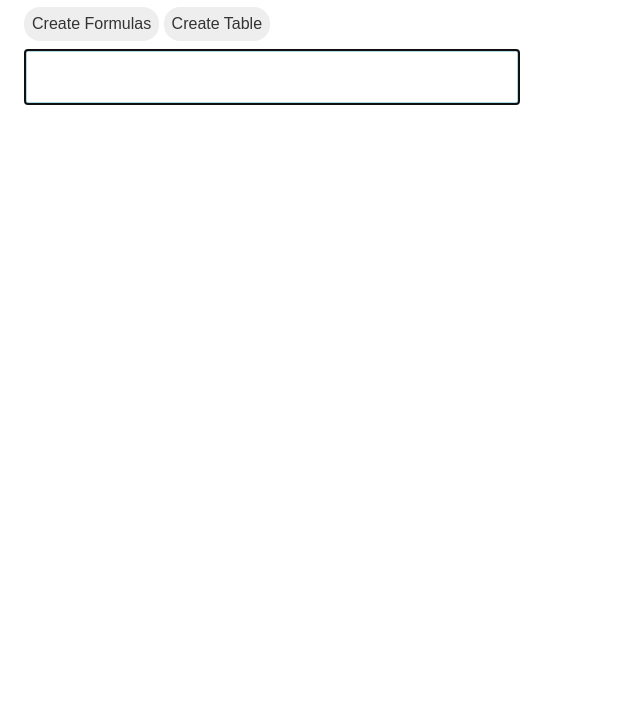
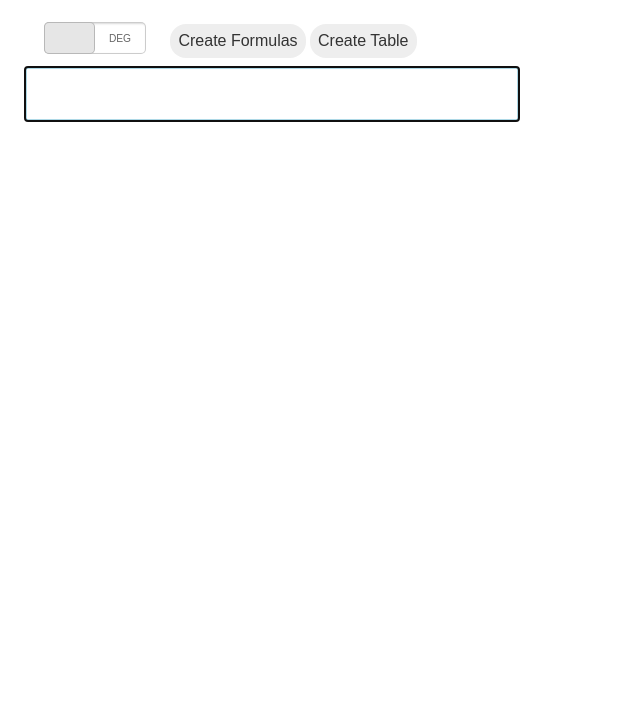
Before and after one commit to AlienKevin/Neat, a plain HTML site: page index.html in a window 1280 px wide. Shown: the part 73-800 px from the top of the page, without its empty margins (0-640 px from the left). Drawn offline with nearby package versions, Linux system fonts and the light colour scheme; a web font is replaced by a local one.

Commit message:
Add degrees/radians toggle button in html and css

```diff
--- a/index.html
+++ b/index.html
@@ -26,6 +26,11 @@
 
 <body>
   <h1><a href="https://github.com/AlienKevin/Neat">Neat</a></h1>
+  <div class="toggle" role="button" tabindex="0" aria-label="Degrees selected. Press Enter to switch to Radians." ontap="">
+    <div class="toggle-option">rad</div>
+    <div class="toggle-option">deg</div>
+    <div class="toggle-cover" style="background:#e6e6e6"></div>
+  </div>
   <button id="createFormulaBtn">Create Formulas</button>
   <button id="createTableBtn">Create Table</button>
   <div id="dataTable"></div>
--- a/js/script.js
+++ b/js/script.js
@@ -23,19 +23,19 @@ const span = document.getElementsByClassName("close")[0];
 
 // When the user clicks the button, open the modal
 btn.onclick = function() {
-    modal.style.display = "block";
+  modal.style.display = "block";
 }
 
 // When the user clicks on <span> (x), close the modal
 span.onclick = function() {
-    modal.style.display = "none";
+  modal.style.display = "none";
 }
 
 // When the user clicks anywhere outside of the modal, close it
 window.onclick = function(event) {
-    if (event.target == modal) {
-        modal.style.display = "none";
-    }
+  if (event.target == modal) {
+    modal.style.display = "none";
+  }
 }
 
 //listen for keyboard events in the input box and update result display in output box
@@ -49,7 +49,7 @@ mathField.addEventListener("keyup", function(event) {
   const currentInputNumber = Number(inputId.substring(inputId.length - 1)); //retrieve the last character
   const output = mathField.querySelectorAll("span.output")[currentInputNumber];
   //if key pressed is BACKSPACE and current input box is empty, return immediately
-  if (event.keyCode === 8 && currentInput.value === ""){
+  if (event.keyCode === 8 && currentInput.value === "") {
     output.innerHTML = "";
     return;
   }
@@ -108,22 +108,22 @@ mathField.addEventListener("keydown", function(event) {
       currentInput.remove();
       const currentOutput = mathField.querySelector("#output-" + (currentInputNumber));
       currentOutput.remove();
-      if (currentInputNumber + 1 < inputNumber){
+      if (currentInputNumber + 1 < inputNumber) {
         const nextInput = mathField.querySelector("#input-" + (currentInputNumber + 1));
         nextInput.focus();
-      } else{
-        const previousInput = mathField.querySelector("#input-" + (currentInputNumber-1));
+      } else {
+        const previousInput = mathField.querySelector("#input-" + (currentInputNumber - 1));
         previousInput.focus();
       }
       //reassign id for all subsequent input and output boxes
-      for (let i = currentInputNumber + 1; i < inputNumber; i++){
+      for (let i = currentInputNumber + 1; i < inputNumber; i++) {
         const input = mathField.querySelector("#input-" + i);
-        input.setAttribute("id", "input-" + (i-1));
+        input.setAttribute("id", "input-" + (i - 1));
         const output = mathField.querySelector("#output-" + i);
-        output.setAttribute("id", "output-" + (i-1));
+        output.setAttribute("id", "output-" + (i - 1));
       }
       //decrement total input number
-      inputNumber --;
+      inputNumber--;
     }
   }
 });
@@ -159,6 +159,7 @@ let moveCaretToEnd = function(input) {
 }
 //evaluate expression inside an input box
 let evalExpr = function(input) {
+  let tempVars = deleteVars();
   const expr = input.value;
   console.log("expr: " + expr);
   let result;
@@ -180,7 +181,18 @@ let evalExpr = function(input) {
     result = result.replace(/,/g, ",<br>");
   }
   console.log("result: " + result);
+
   return result;
+}
+let deleteVars = function() {
+  let vars = nerdamer.getVars();
+  let tempVars = {};
+  for (let varName in vars) {
+    console.log("var: " + varName);
+    tempVars[varName] = vars[varName];
+  }
+  nerdamer.clearVars();
+  return tempVars;
 }
 let removeImagineryResults = function(result) {
   if (result instanceof Array) { // result is an array of Symbols
@@ -309,3 +321,38 @@ let findMatchingParen = function(string, start) {
   }
   return -1;
 }
+
+// source: https://stackoverflow.com/questions/728360/how-do-i-correctly-clone-a-javascript-object
+function clone(obj) {
+  var copy;
+
+  // Handle the 3 simple types, and null or undefined
+  if (null == obj || "object" != typeof obj) return obj;
+
+  // Handle Date
+  if (obj instanceof Date) {
+    copy = new Date();
+    copy.setTime(obj.getTime());
+    return copy;
+  }
+
+  // Handle Array
+  if (obj instanceof Array) {
+    copy = [];
+    for (var i = 0, len = obj.length; i < len; i++) {
+      copy[i] = clone(obj[i]);
+    }
+    return copy;
+  }
+
+  // Handle Object
+  if (obj instanceof Object) {
+    copy = {};
+    for (var attr in obj) {
+      if (obj.hasOwnProperty(attr)) copy[attr] = clone(obj[attr]);
+    }
+    return copy;
+  }
+
+  throw new Error("Unable to copy obj! Its type isn't supported.");
+}
--- a/style.css
+++ b/style.css
@@ -1,19 +1,23 @@
-body{
+body {
   font-family: Arial, sans-serif;
   margin-left: 1.5em;
 }
-h1{
+
+h1 {
   color: #bbb;
   font-family: "SymbolaRegular", "Times New Roman", serif;
 }
-a{
+
+a {
   color: inherit;
   text-decoration: none;
 }
-a:hover{
+
+a:hover {
   color: #777;
 }
-button{
+
+button {
   color: #333;
   background: #eee;
   /* border: 2px solid #000; */
@@ -23,62 +27,138 @@ button{
   padding: .5em;
   transition-duration: .4s;
 }
-button:hover{
-  box-shadow: 0 5px 5px 0 rgba(0,0,0,0.24), 0 7px 20px 0 rgba(0,0,0,0.19)
+
+button:hover {
+  box-shadow: 0 5px 5px 0 rgba(0, 0, 0, 0.24), 0 7px 20px 0 rgba(0, 0, 0, 0.19)
 }
-button:focus{
+
+button:focus {
   outline: 0;
 }
-div#dataTable input.tableCell{
+
+.toggle {
+  display: inline-block;
+  -webkit-box-flex: 1;
+  -moz-box-flex: 1;
+  -o-box-flex: 1;
+  -ms-box-flex: 1;
+  box-flex: 1;
+  -webkit-flex-grow: 1;
+  flex-grow: 1;
+  line-height: 24px;
+  height: 30px;
+  margin-top: 7px;
+  cursor: pointer;
+  color: rgba(0, 0, 0, 0.6);
+  font-size: 80%;
+  text-transform: uppercase;
+  background: #fff;
+  border: 1px solid rgba(0, 0, 0, 0.2);
+  border-radius: 5px;
+  width: 100px;
+  min-width: 50px;
+  margin-left: 20px;
+  margin-right: 20px;
+  position: relative;
+  top: 8px;
+  -webkit-box-shadow: inset 1px 1px 2px rgba(0, 0, 0, 0.15);
+  box-shadow: inset 1px 1px 2px rgba(0, 0, 0, 0.15);
+}
+
+.toggle-option {
+  float: left;
+  text-align: center;
+  display: inline-block;
+  width: 50%;
+  font-size: 80%;
+  padding-top: 4px;
+  padding-bottom: 4px;
+}
+
+.toggle .toggle-cover {
+  -webkit-transform: translate(-100%, 0);
+  transform: translate(-100%, 0);
+}
+
+.toggle-cover {
+  position: absolute;
+  top: -1px;
+  right: -1px;
+  bottom: -1px;
+  left: 50%;
+  border-radius: 5px;
+  border: 1px solid rgba(0, 0, 0, 0.2);
+  -webkit-transition: -webkit-transform .2s;
+  transition: transform .2s;
+}
+
+div#dataTable input.tableCell {
   font-family: "SymbolaRegular", "Times New Roman", serif;
   margin: 20px;
   margin-left: 0;
   margin-bottom: 20px;
 }
-#mathField{
+
+#mathField {
   font-family: "SymbolaRegular", "Times New Roman", serif;
   font-size: 1.5em;
 }
-input{
+
+input {
   padding: .4em;
   font-family: inherit;
   font-size: 1.1em;
   height: 1.1em;
 }
-input.input:focus{
+
+input.input:focus {
   border: 3px solid lightblue;
 }
-span.output{
+
+span.output {
   padding: .2em;
 }
-#evalBtn{
+
+#evalBtn {
   font-size: 1.2em;
   width: 150px;
   height: 50px;
 }
 
-button#createFormulaBtn{
+button#createFormulaBtn {
   margin-left: 0;
   margin-bottom: .5em;
 }
 
 /* The Modal (background) */
+
 .modal {
-    display: none; /* Hidden by default */
-    position: fixed; /* Stay in place */
-    z-index: 1; /* Sit on top */
-    padding-top: 100px; /* Location of the box */
+  display: none;
+  /* Hidden by default */
+  position: fixed;
+  /* Stay in place */
+  z-index: 1;
+  /* Sit on top */
+  padding-top: 100px;
+  /* Location of the box */
   left: 0;
   top: 0;
-    width: 100%; /* Full width */
-    height: 100%; /* Full height */
-    overflow: auto; /* Enable scroll if needed */
-    background-color: rgb(0,0,0); /* Fallback color */
-    background-color: rgba(0,0,0,0.4); /* Black w/ opacity */
+  width: 100%;
+  /* Full width */
+  height: 100%;
+  /* Full height */
+  overflow: auto;
+  /* Enable scroll if needed */
+  background-color: rgb(0, 0, 0);
+  /* Fallback color */
+  background-color: rgba(0, 0, 0, 0.4);
+  /* Black w/ opacity */
 }
 
 /***********************Start of Create functions popup window*************************/
+
 /* Modal Content */
+
 .modal-content {
   position: relative;
   background-color: #fefefe;
@@ -86,7 +166,7 @@ button#createFormulaBtn{
   padding: 0;
   border: 1px solid #888;
   width: 80%;
-    box-shadow: 0 4px 8px 0 rgba(0,0,0,0.2),0 6px 20px 0 rgba(0,0,0,0.19);
+  box-shadow: 0 4px 8px 0 rgba(0, 0, 0, 0.2), 0 6px 20px 0 rgba(0, 0, 0, 0.19);
   -webkit-animation-name: animatetop;
   -webkit-animation-duration: 0.4s;
   animation-name: animatetop;
@@ -94,17 +174,31 @@ button#createFormulaBtn{
 }
 
 /* Add Animation */
+
 @-webkit-keyframes animatetop {
-    from {top:-300px; opacity:0}
-    to {top:0; opacity:1}
+  from {
+    top: -300px;
+    opacity: 0
+  }
+  to {
+    top: 0;
+    opacity: 1
+  }
 }
 
 @keyframes animatetop {
-    from {top:-300px; opacity:0}
-    to {top:0; opacity:1}
+  from {
+    top: -300px;
+    opacity: 0
+  }
+  to {
+    top: 0;
+    opacity: 1
+  }
 }
 
 /* The Close Button */
+
 .close {
   color: white;
   float: right;
@@ -112,8 +206,7 @@ button#createFormulaBtn{
   font-weight: bold;
 }
 
-.close:hover,
-.close:focus {
+.close:hover, .close:focus {
   color: #000;
   text-decoration: none;
   cursor: pointer;
@@ -130,7 +223,7 @@ button#createFormulaBtn{
   font-size: 1.2em;
 }
 
-.modal-body input{
+.modal-body input {
   font-size: inherit;
   padding: .2em;
   height: 1.4em;
@@ -143,4 +236,5 @@ button#createFormulaBtn{
   margin-bottom: 50px;
   margin-left: 20px;
 }
+
 /*********************** End of Create functions popup window***************************/
```
Lines whose indentation alone changed are shown as unchanged.
